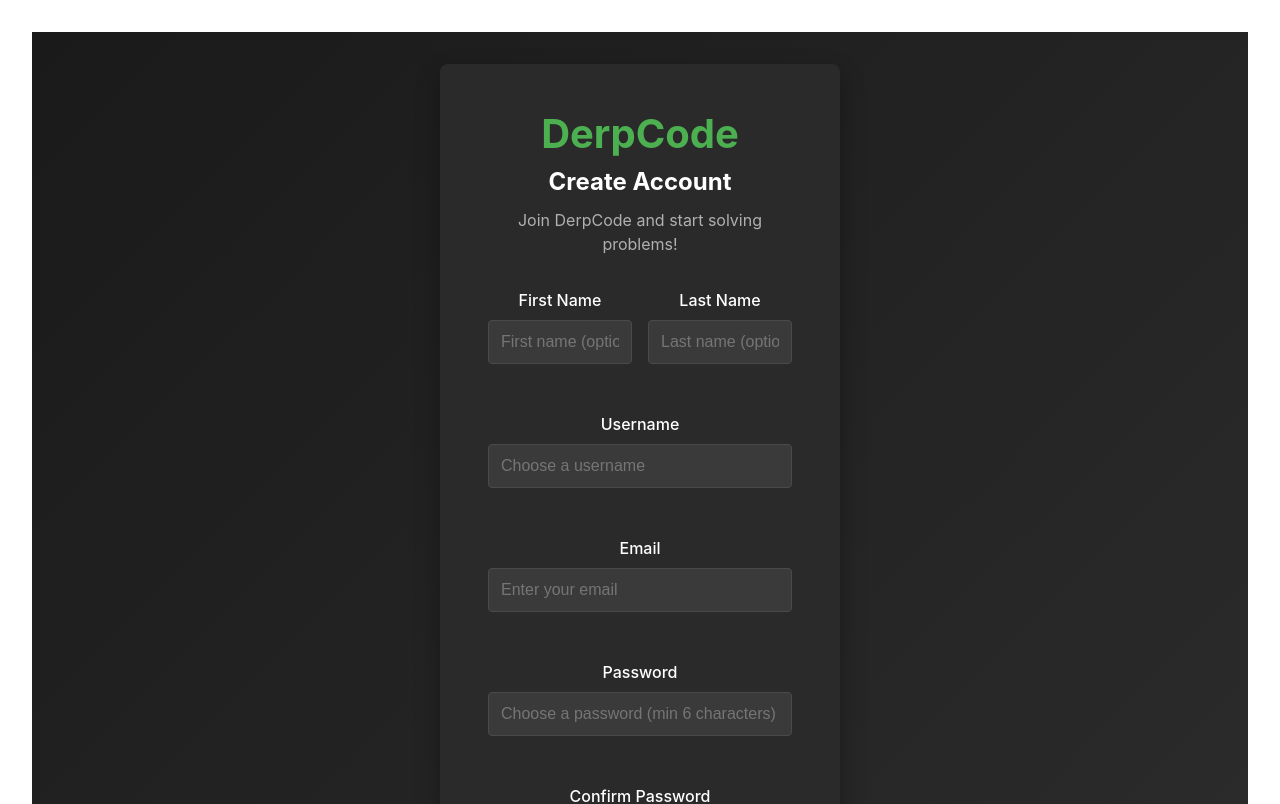
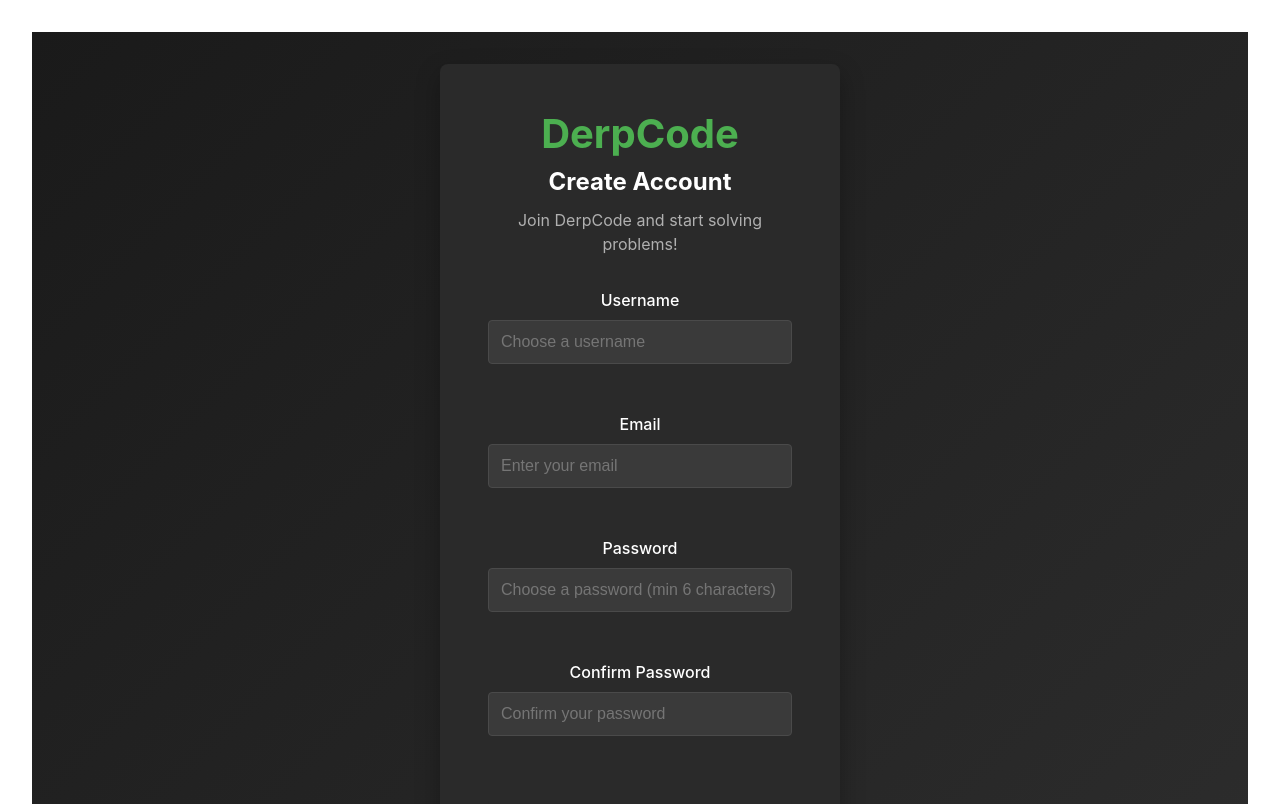
Before and after one commit to rob893/derpcode, a React (Vite) app in the folder derpcode-ui/: page /#/register in a window 1280 px wide. Shown: the top 804 px of the page. Built offline with nearby package versions, Linux system fonts and the light colour scheme.

Commit message:
chore: stuff

```diff
--- a/derpcode-ui/src/pages/RegisterPage.tsx
+++ b/derpcode-ui/src/pages/RegisterPage.tsx
@@ -62,37 +62,6 @@
 
         <form onSubmit={handleSubmit} className="auth-form">
           {error && <div className="error-message">{error}</div>}
-
-          <div className="form-row">
-            <div className="form-group">
-              <label htmlFor="firstName">First Name</label>
-              <input
-                id="firstName"
-                name="firstName"
-                type="text"
-                value={formData.firstName}
-                onChange={handleChange}
-                disabled={isLoading}
-                placeholder="First name (optional)"
-                autoComplete="given-name"
-              />
-            </div>
-
-            <div className="form-group">
-              <label htmlFor="lastName">Last Name</label>
-              <input
-                id="lastName"
-                name="lastName"
-                type="text"
-                value={formData.lastName}
-                onChange={handleChange}
-                disabled={isLoading}
-                placeholder="Last name (optional)"
-                autoComplete="family-name"
-              />
-            </div>
-          </div>
-
           <div className="form-group">
             <label htmlFor="userName">Username</label>
             <input
```
Also changed, not shown: 1 other file (tests, documents, lock files or other folders).
